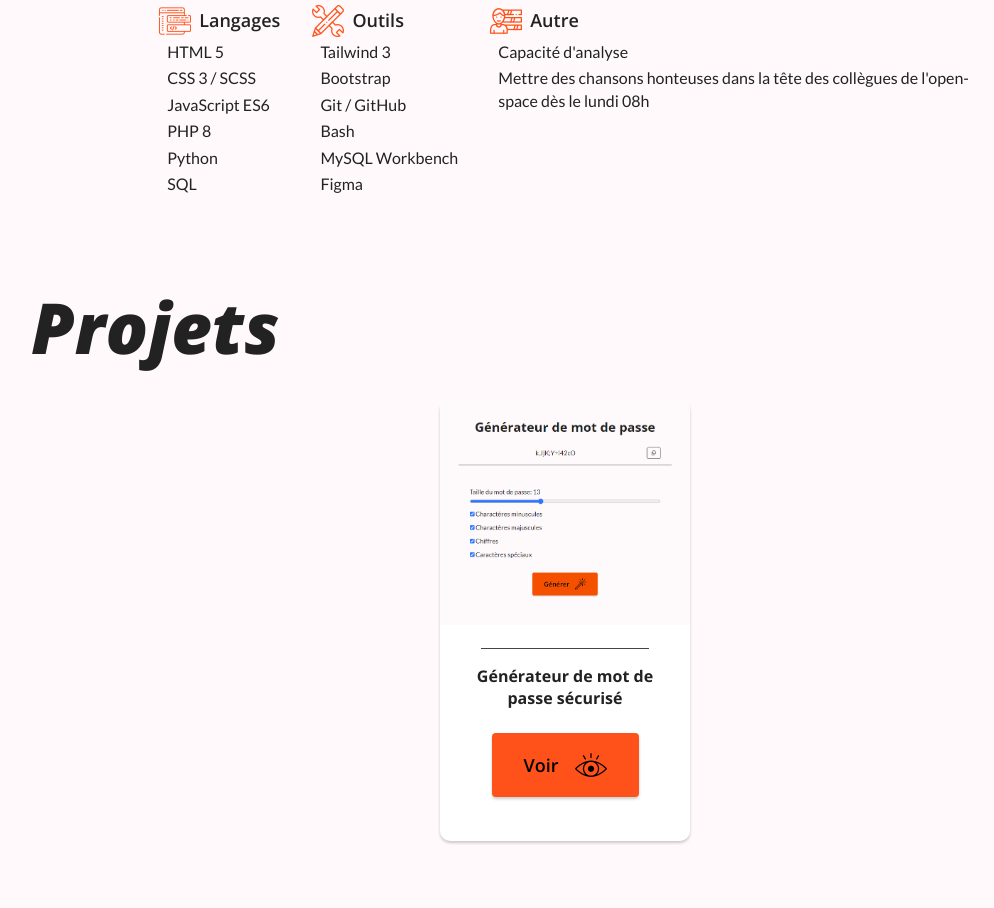
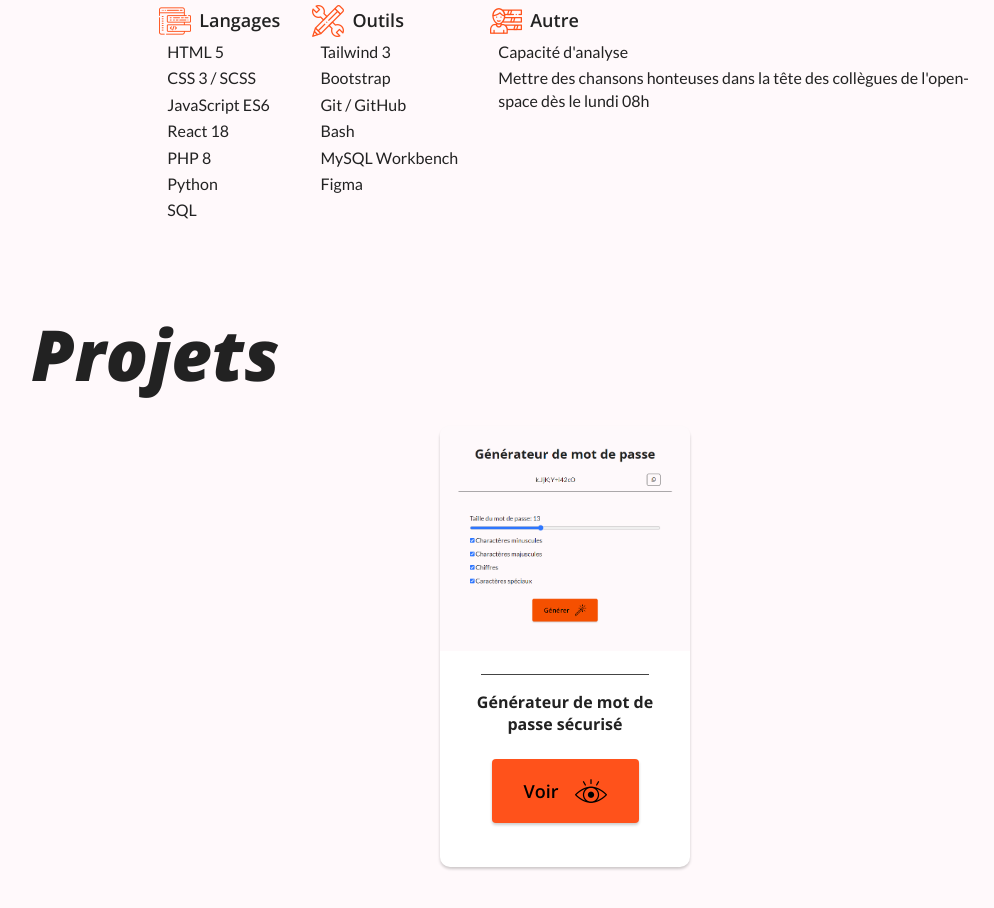
Before and after one commit to TeddyAgt/TeddyAgt.github.io, a website: page index.html in a window 1280 px wide. Shown: the part 1921-2829 px from the top of the page, without its empty margins (75-1069 px from the left). Drawn offline with nearby package versions, Linux system fonts and the light colour scheme.

Commit message:
updated resumee

```diff
--- a/index.html
+++ b/index.html
@@ -200,6 +200,7 @@
             <li class="skill">HTML 5</li>
             <li class="skill">CSS 3 / SCSS</li>
             <li class="skill">JavaScript ES6</li>
+            <li class="skill">React 18</li>
             <li class="skill">PHP 8</li>
             <li class="skill">Python</li>
             <li class="skill">SQL</li>
```
Also changed, not shown: 1 other file.
